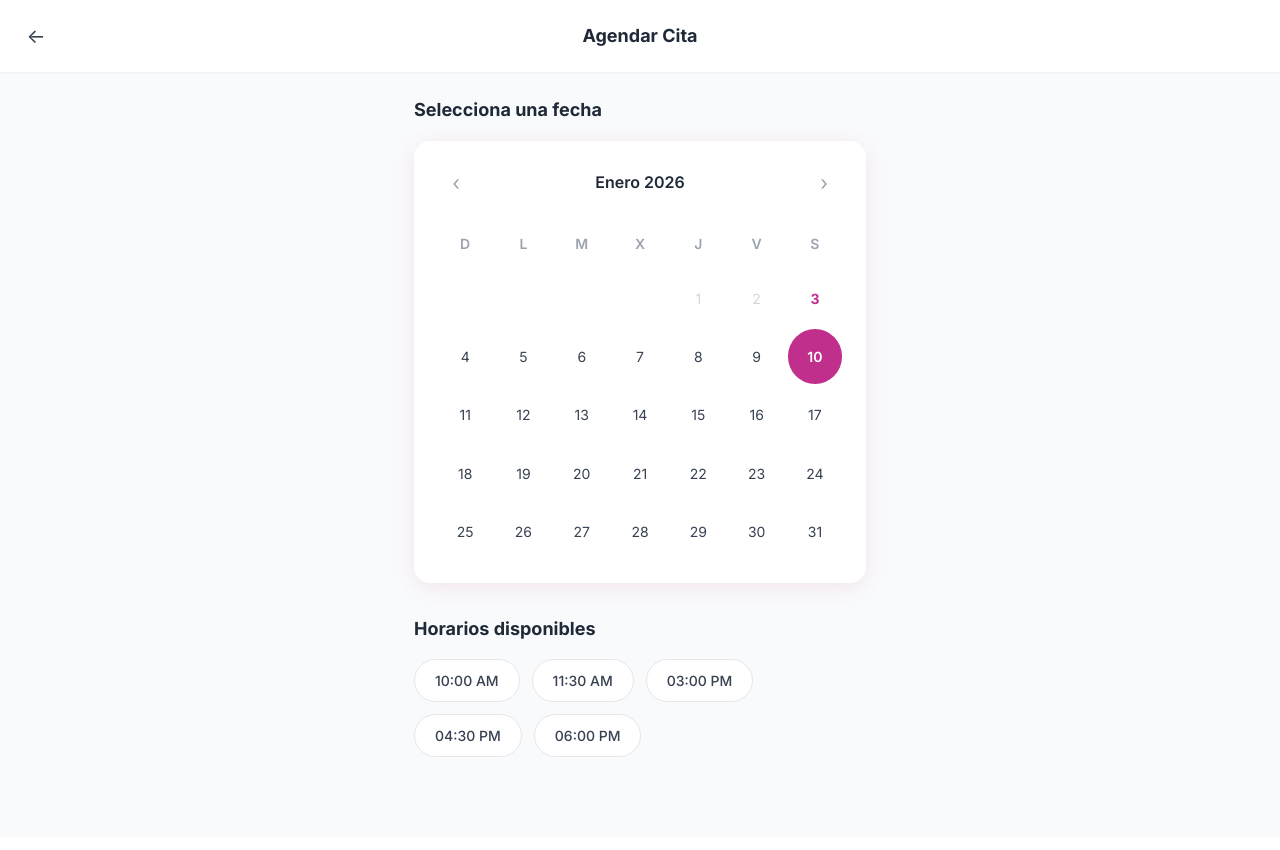
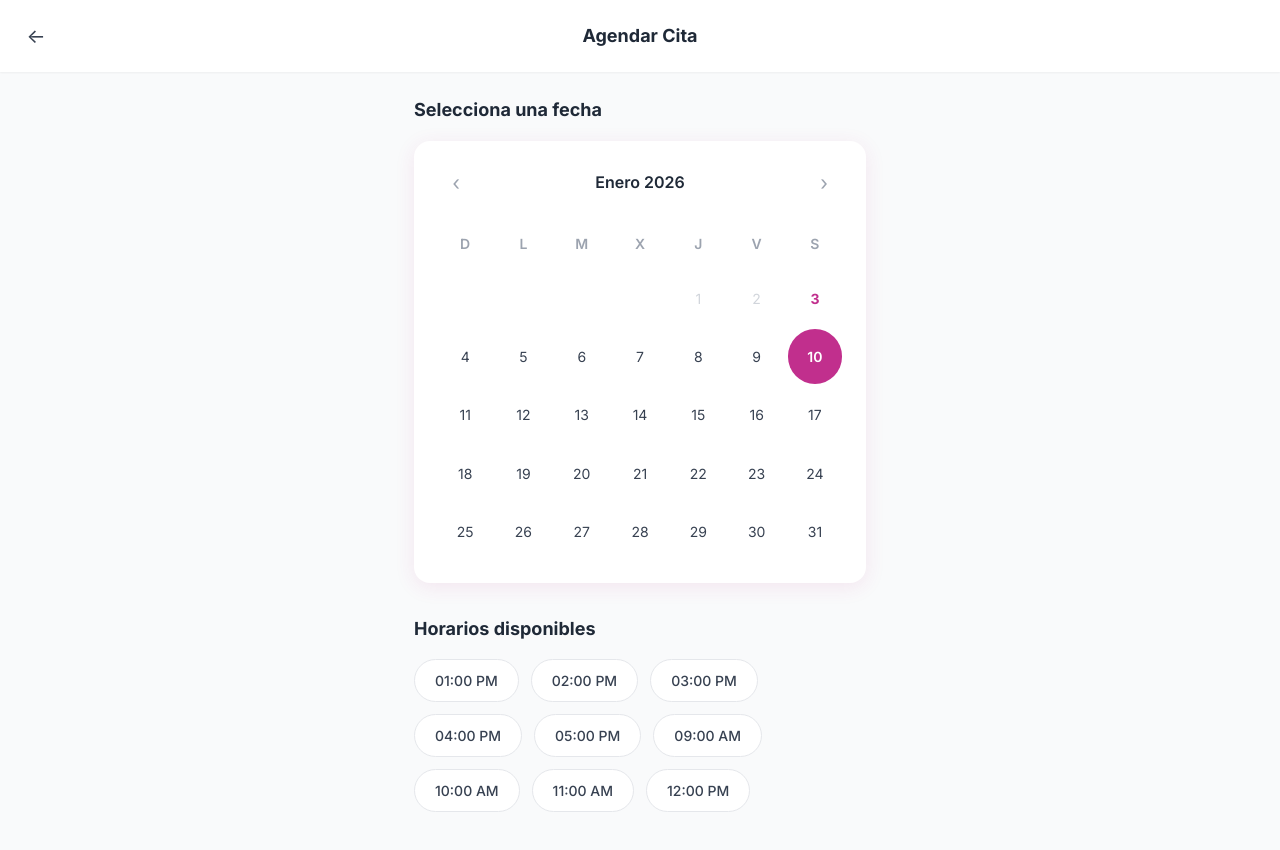
Before and after one commit to lucianovegaallegroni-boop/MenteNovedosa, a React (Vite) app: page /agendar in a window 1280 px wide. Both pictures are taken after a click on the button "10". Shown: the top 850 px of the page. Built offline with nearby package versions, Linux system fonts and the light colour scheme; no server answers.

Commit message:
Integrate Google Calendar availability check, disable past dates, and fix footer style

```diff
--- a/src/components/Calendar.jsx
+++ b/src/components/Calendar.jsx
@@ -51,7 +51,8 @@ function Calendar({ selectedDate, onDateSelect }) {
         const today = new Date()
         today.setHours(0, 0, 0, 0)
         const checkDate = new Date(year, month, day)
-        return checkDate < today
+        // Si quieres que NO se pueda agendar el mismo día, usa <=
+        return checkDate <= today
     }
 
     const renderDays = () => {
--- a/src/components/TimeSlots.jsx
+++ b/src/components/TimeSlots.jsx
@@ -1,19 +1,22 @@
 import './TimeSlots.css'
 
-const AVAILABLE_TIMES = [
-    '10:00 AM',
-    '11:30 AM',
-    '03:00 PM',
-    '04:30 PM',
-    '06:00 PM'
-]
 
-function TimeSlots({ selectedTime, onTimeSelect }) {
+
+function TimeSlots({ selectedTime, onTimeSelect, availableTimes = [] }) {
+    if (availableTimes.length === 0) {
+        return (
+            <div className="time-slots">
+                <h3 className="time-slots-title">Horarios disponibles</h3>
+                <p className="no-time-slots">No hay horarios disponibles para esta fecha.</p>
+            </div>
+        )
+    }
+
     return (
         <div className="time-slots">
             <h3 className="time-slots-title">Horarios disponibles</h3>
             <div className="time-slots-grid">
-                {AVAILABLE_TIMES.map(time => (
+                {availableTimes.sort().map(time => (
                     <button
                         key={time}
                         className={`time-slot ${selectedTime === time ? 'selected' : ''}`}
--- a/src/pages/AgendarCita.css
+++ b/src/pages/AgendarCita.css
@@ -89,6 +89,22 @@
     }
 }
 
+.loading-spinner.small {
+    width: 24px;
+    height: 24px;
+    border-width: 3px;
+    margin-bottom: var(--spacing-2);
+}
+
+.slots-loading {
+    display: flex;
+    flex-direction: column;
+    align-items: center;
+    justify-content: center;
+    padding: var(--spacing-6);
+    color: var(--color-gray-500);
+}
+
 .loading-overlay p {
     font-size: var(--font-size-base);
     color: var(--color-gray-600);
--- a/src/pages/AgendarCita.jsx
+++ b/src/pages/AgendarCita.jsx
@@ -1,4 +1,4 @@
-import { useState } from 'react'
+import { useState, useEffect } from 'react'
 import { Link, useNavigate } from 'react-router-dom'
 import Calendar from '../components/Calendar'
 import TimeSlots from '../components/TimeSlots'
@@ -20,6 +20,91 @@ function AgendarCita() {
     })
     const [isSubmitting, setIsSubmitting] = useState(false)
     const [showSuccess, setShowSuccess] = useState(false)
+
+    // Estados para manejo de horarios
+    const [availableSlots, setAvailableSlots] = useState([])
+    const [isLoadingSlots, setIsLoadingSlots] = useState(false)
+
+    // Horarios base de atención (puedes personalizar esto)
+    const BASE_SLOTS = [
+        '09:00 AM', '10:00 AM', '11:00 AM',
+        '12:00 PM', '01:00 PM', '02:00 PM',
+        '03:00 PM', '04:00 PM', '05:00 PM'
+    ]
+
+    // Efecto para cargar disponibilidad cuando cambia la fecha
+    useEffect(() => {
+        if (selectedDate) {
+            checkAvailability(selectedDate)
+        } else {
+            setAvailableSlots([])
+        }
+        setSelectedTime(null) // Resetear hora seleccionada al cambiar fecha
+    }, [selectedDate])
+
+    const checkAvailability = async (date) => {
+        setIsLoadingSlots(true)
+        try {
+            // Definir rango del día seleccionado (00:00 a 23:59)
+            const startOfDay = new Date(date)
+            startOfDay.setHours(0, 0, 0, 0)
+
+            const endOfDay = new Date(date)
+            endOfDay.setHours(23, 59, 59, 999)
+
+            // Consultar eventos del día al backend
+            const response = await fetch(`${API_BASE_URL}/api/calendar/events?timeMin=${startOfDay.toISOString()}&timeMax=${endOfDay.toISOString()}&cantidad=50`)
+
+            if (response.ok) {
+                const events = await response.json()
+
+                // Filtrar horarios ocupados
+                const busyTimes = events.map(event => {
+                    const eventDate = new Date(event.start.dateTime || event.start.date)
+                    return eventDate.toLocaleTimeString('en-US', {
+                        hour: '2-digit',
+                        minute: '2-digit',
+                        hour12: true
+                    })
+                })
+
+                // Calcular slots disponibles
+                const available = BASE_SLOTS.filter(slot => {
+                    // Convertir el slot a un objeto Date para comparar rangos
+                    const [time, period] = slot.split(' ')
+                    let [hours, minutes] = time.split(':')
+                    hours = parseInt(hours)
+                    if (period === 'PM' && hours !== 12) hours += 12
+                    else if (period === 'AM' && hours === 12) hours = 0
+
+                    // Asumir que la cita del slot dura 1 hora
+                    const slotStart = new Date(startOfDay)
+                    slotStart.setHours(hours, parseInt(minutes), 0)
+                    const slotEnd = new Date(slotStart)
+                    slotEnd.setHours(slotStart.getHours() + 1)
+
+                    return !events.some(event => {
+                        const eventStart = new Date(event.start.dateTime || event.start.date)
+                        const eventEnd = new Date(event.end.dateTime || event.end.date)
+
+                        // Verificar superposición de intervalos (Overlap)
+                        // (StartA < EndB) && (EndA > StartB)
+                        return (slotStart < eventEnd && slotEnd > eventStart)
+                    })
+                })
+
+                setAvailableSlots(available)
+            } else {
+                console.error('Error al obtener disponibilidade')
+                setAvailableSlots(BASE_SLOTS) // Fallback: mostrar todos si falla
+            }
+        } catch (error) {
+            console.error('Error de conexión:', error)
+            setAvailableSlots(BASE_SLOTS)
+        } finally {
+            setIsLoadingSlots(false)
+        }
+    }
 
     // Función para crear evento en Google Calendar
     const createCalendarEvent = async () => {
@@ -176,10 +261,20 @@ function AgendarCita() {
                 </section>
 
                 {selectedDate && (
-                    <TimeSlots
-                        selectedTime={selectedTime}
-                        onTimeSelect={setSelectedTime}
-                    />
+                    <div className="time-slots-container">
+                        {isLoadingSlots ? (
+                            <div className="slots-loading">
+                                <div className="loading-spinner small"></div>
+                                <p>Verificando disponibilidad...</p>
+                            </div>
+                        ) : (
+                            <TimeSlots
+                                selectedTime={selectedTime}
+                                onTimeSelect={setSelectedTime}
+                                availableTimes={availableSlots}
+                            />
+                        )}
+                    </div>
                 )}
 
                 {selectedDate && selectedTime && (
--- a/src/pages/Landing.css
+++ b/src/pages/Landing.css
@@ -271,8 +271,6 @@
 .footer {
     background: var(--color-gray-800);
     padding: var(--spacing-8) var(--spacing-4);
-    margin-bottom: 80px;
-    /* Space for floating button */
 }
 
 .footer-text {
```
